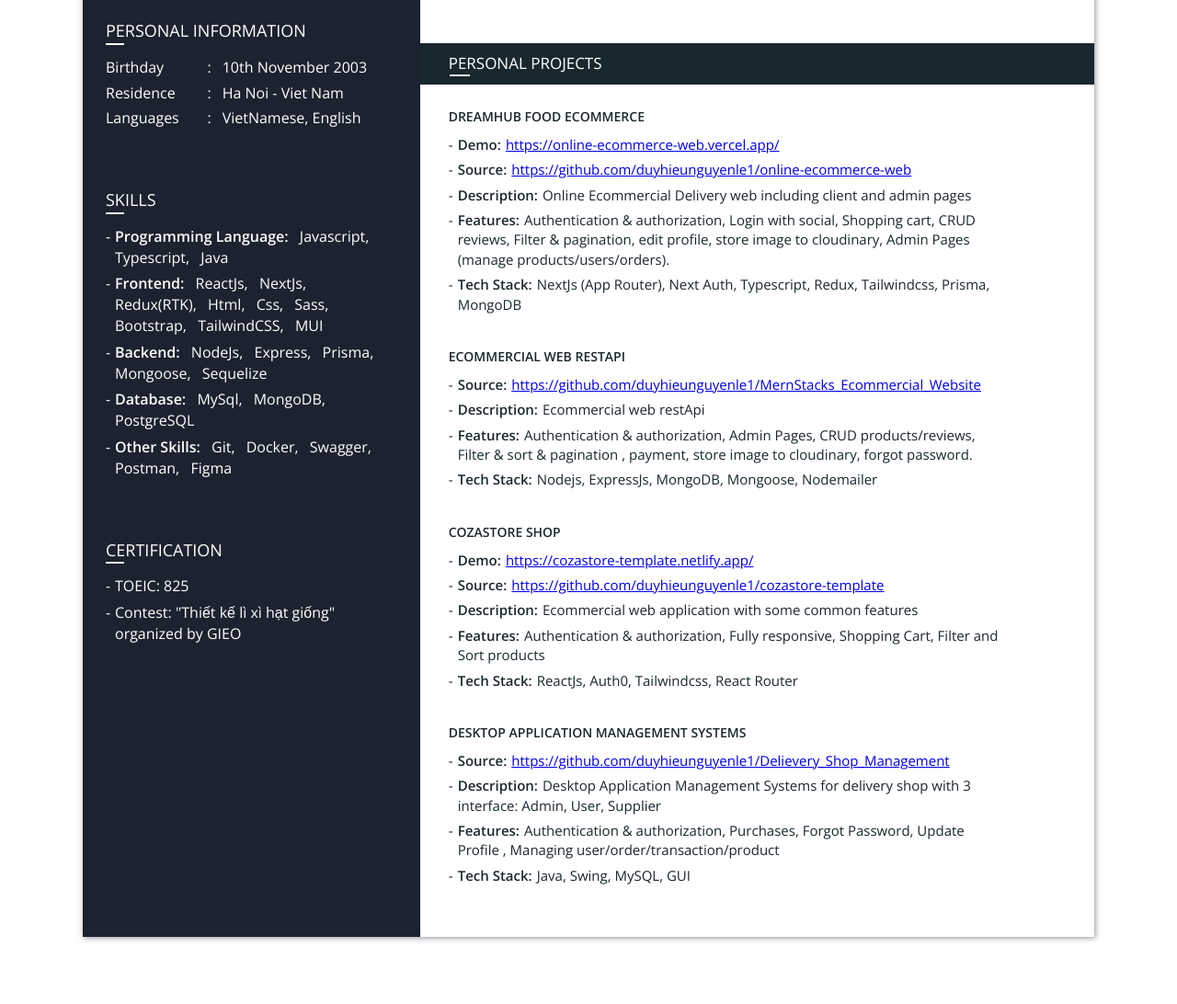
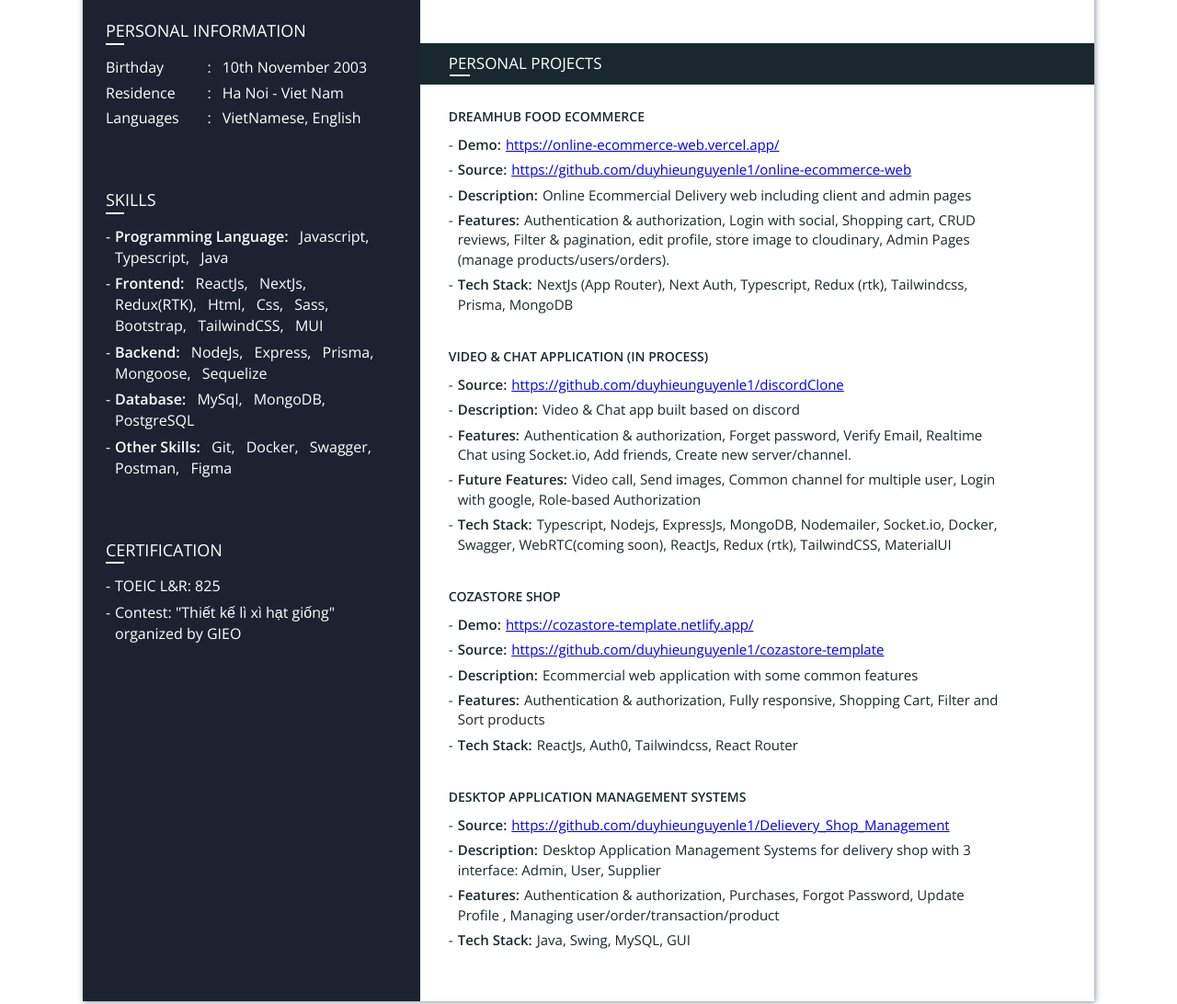
Before and after one commit to duyhieunguyenle1/cv-templates, a plain HTML site: page index.html in a window 1280 px wide. Shown: the part 709-1801 px from the top of the page at 92% size. Before the commit the page ends 1748 px from the top, so only its background shows below. Drawn offline with nearby package versions, Linux system fonts and the light colour scheme.

Commit message:
Update project

```diff
--- a/index.html
+++ b/index.html
@@ -66,7 +66,7 @@
 							<h2 data-v-9726b56c="">Certification</h2>
 						</div>
 						<ul>
-							<li style="font-weight: 300">TOEIC: 825</li>
+							<li style="font-weight: 300">TOEIC L&R: 825</li>
 							<li style="font-weight: 300">Contest: "Thiết kế lì xì hạt giống" organized by GIEO</li>
 						</ul>
 					</div>
@@ -148,7 +148,7 @@
 										<li><strong>Source:</strong><a href="https://github.com/duyhieunguyenle1/online-ecommerce-web">https://github.com/duyhieunguyenle1/online-ecommerce-web</a></li>
 										<li><strong>Description:</strong>Online Ecommercial Delivery web including client and admin pages</li>
 										<li><strong>Features:</strong>Authentication & authorization, Login with social, Shopping cart, CRUD reviews, Filter & pagination, edit profile, store image to cloudinary, Admin Pages (manage products/users/orders).  </li>
-										<li><strong>Tech Stack:</strong>NextJs (App Router), Next Auth, Typescript, Redux, Tailwindcss, Prisma, MongoDB  </li>
+										<li><strong>Tech Stack:</strong>NextJs (App Router), Next Auth, Typescript, Redux (rtk), Tailwindcss, Prisma, MongoDB  </li>
 									</ul>
 								</div>
 							</div>
@@ -157,14 +157,16 @@
                         <div data-v-674ab00c="" class="exp-block">
 
 							<div data-v-674ab00c="" class="right">
-								<div data-v-674ab00c="" class="company">Ecommercial Web RestAPI</div>
+								<div data-v-674ab00c="" class="company">Video & Chat Application (In Process)</div>
 								<div data-v-674ab00c="" class="description">
 									<ul>
 										<!-- <li><strong>Demo:</strong>https://ecommercial-website-api.onrender.com (you can try this with postman)</li> -->
-										<li><strong>Source:</strong><a href="https://github.com/duyhieunguyenle1/MernStacks_Ecommercial_Website">https://github.com/duyhieunguyenle1/MernStacks_Ecommercial_Website</a></li>
-										<li><strong>Description:</strong>Ecommercial web restApi</li>
-										<li><strong>Features:</strong>Authentication & authorization, Admin Pages, CRUD products/reviews, Filter & sort & pagination , payment, store image to cloudinary, forgot password.  </li>
-										<li><strong>Tech Stack:</strong>Nodejs, ExpressJs, MongoDB, Mongoose, Nodemailer  </li>
+										<li><strong>Source:</strong><a href="https://github.com/duyhieunguyenle1/discordClone">https://github.com/duyhieunguyenle1/discordClone</a></li>
+										<li><strong>Description:</strong>Video & Chat app built based on discord</li>
+										<li><strong>Features:</strong>Authentication & authorization, Forget password, Verify Email, Realtime Chat using Socket.io, Add friends, Create new server/channel.  </li>
+										<li><strong>Future Features:</strong>Video call, Send images, Common channel for multiple user, Login with google, Role-based Authorization </li>
+										<li><strong>Tech Stack:</strong>Typescript, Nodejs, ExpressJs, MongoDB, Nodemailer, Socket.io, Docker, Swagger, WebRTC(coming soon), ReactJs, Redux (rtk), TailwindCSS, MaterialUI<br/></span>
+										</li>
 									</ul>
 								</div>
 							</div>
--- a/style.css
+++ b/style.css
@@ -21,7 +21,7 @@ body {
   color: #19282e;
   font-weight: 400;
   line-height: 1.425;
-  font-family: Open Sans, sans-serif;
+  font-family: Open Sans, Arial, Helvetica, sans-serif;
 }
 
 .container {
```
